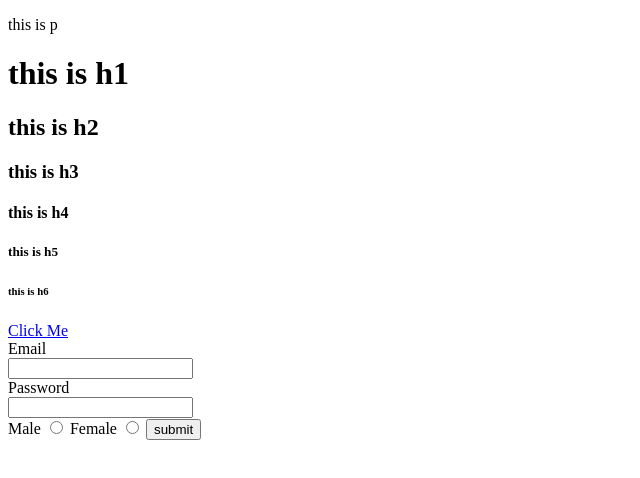
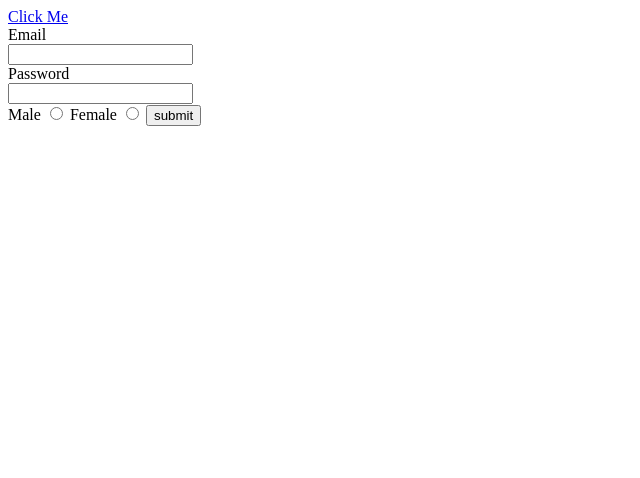
Before and after one commit to Abhishek-1839/netlify-demo, a plain HTML site: page index.html in a window 1280 px wide. Shown: the whole page, without its empty margins (0-640 px from the left). Drawn offline with Linux system fonts and the light colour scheme.

Commit message:
index.htmml

```diff
--- a/index.html
+++ b/index.html
@@ -5,13 +5,6 @@
     <title>Html class</title>
 </head>
 <body>
-    <p>this is p</p>
-    <h1>this is h1</h1>
-    <h2>this is h2</h2>
-    <h3>this is h3</h3>
-    <h4>this is h4</h4>
-    <h5>this is h5</h5>
-    <h6>this is h6</h6>
     <a href="form.html" target="_blank">Click Me</a>
     <form>
      <label for="email">Email</label><br>
```
